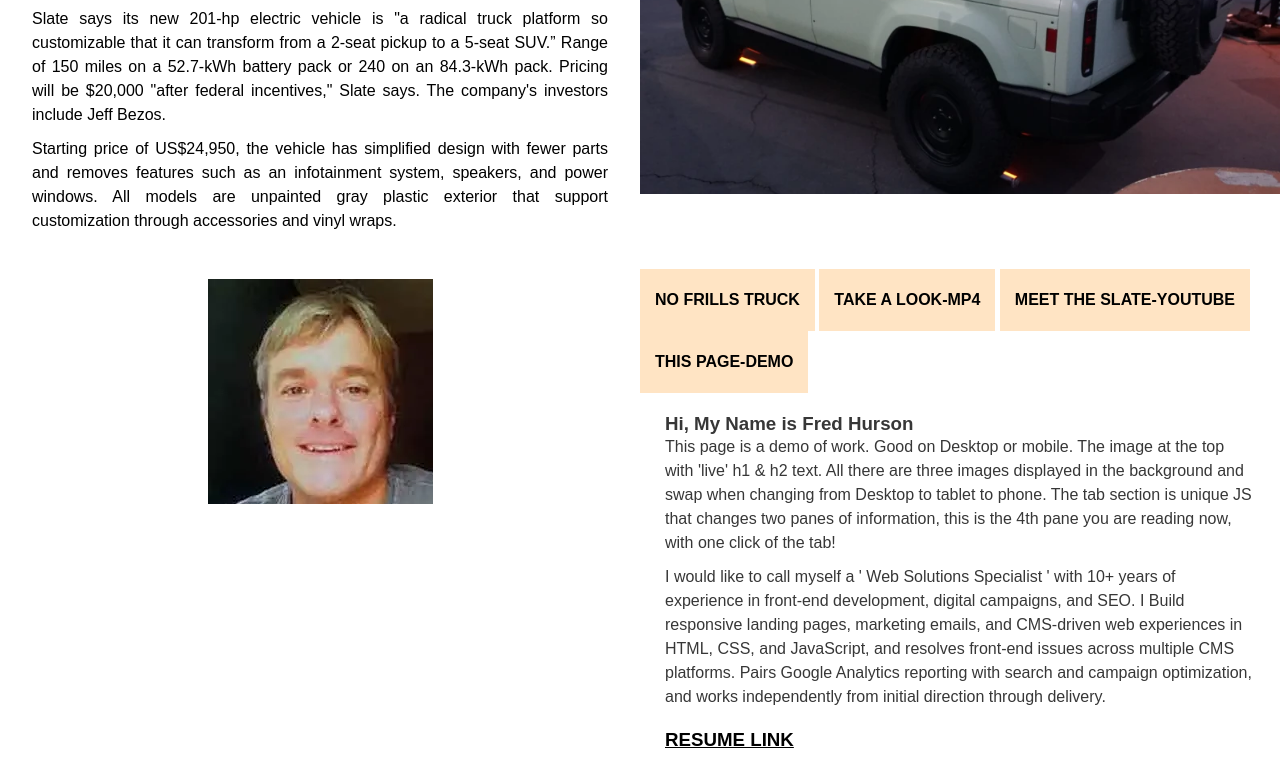
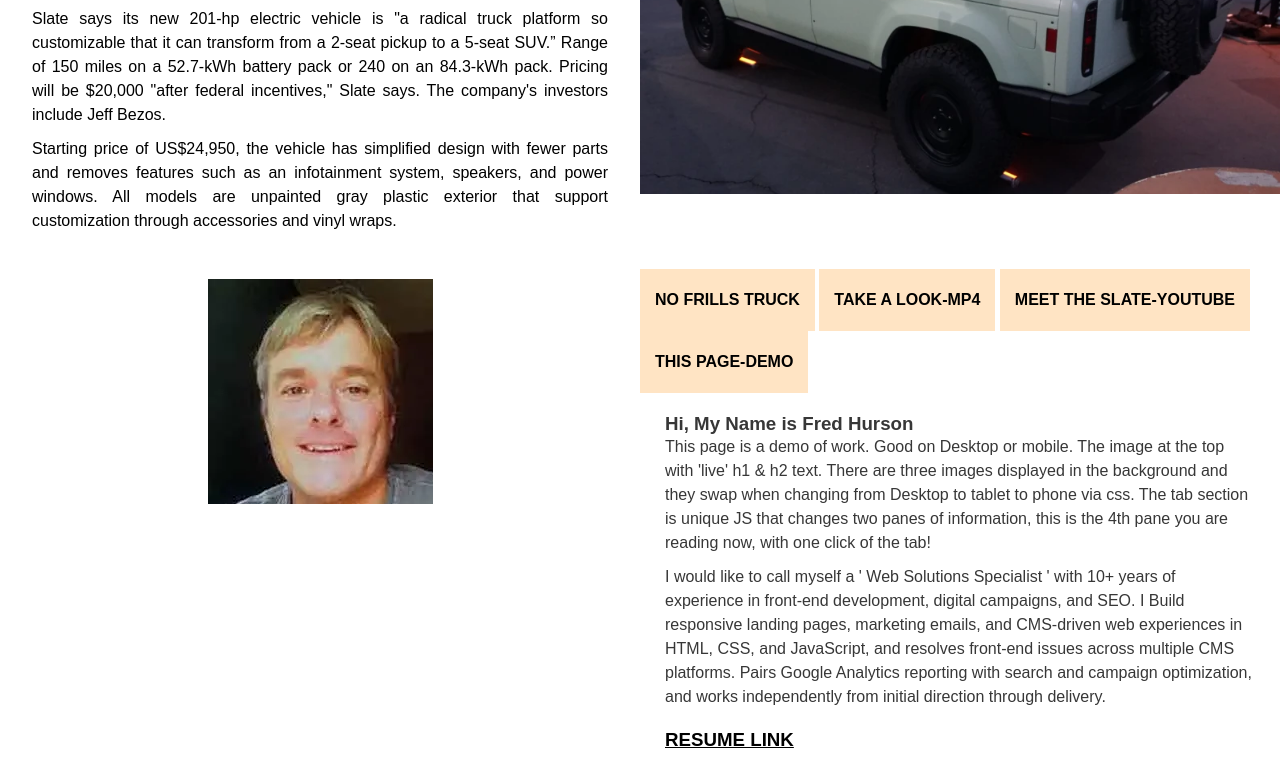
Before and after one commit to fredhurson/demo, a plain HTML site: page index.html in a window 1280 px wide. Both pictures are taken after a click on the link "THIS PAGE-DEMO". Shown: the part 931-1692 px from the top of the page. Drawn offline with Linux system fonts and the light colour scheme.

Commit message:
Add files via upload

```diff
--- a/index.html
+++ b/index.html
@@ -279,7 +279,7 @@
 
                             <div id="content4">
                                 <h3>Hi, My Name is Fred Hurson</h3>
-                                <p>This page is a demo of work. Good on Desktop or mobile. The image at the top with 'live' h1 & h2 text. All there are three images displayed in the background and swap when changing from Desktop to tablet to phone. The tab section is unique JS that changes two panes of information, this is the 4th pane you are reading now, with one click of the tab!</p>
+                                <p>This page is a demo of work. Good on Desktop or mobile. The image at the top with 'live' h1 & h2 text. There are three images displayed in the background and they swap when changing from Desktop to tablet to phone via css. The tab section is unique JS that changes two panes of information, this is the 4th pane you are reading now, with one click of the tab!</p>
                                 <p>I would like to call myself a ' Web Solutions Specialist ' with 10+ years of experience in front-end development, digital campaigns, and SEO. I Build responsive landing pages, marketing emails, and CMS-driven web experiences in HTML, CSS, and JavaScript, and resolves front-end issues across multiple CMS platforms. Pairs Google Analytics reporting with search and campaign optimization, and works independently from initial direction through delivery.</p>
                                 <h3><a style="text-decoration: underline;" href="https://fredhurson.github.io/demo/web_solutions_specialist.pdf">Resume Link</a></h3>
                             </div>
```
